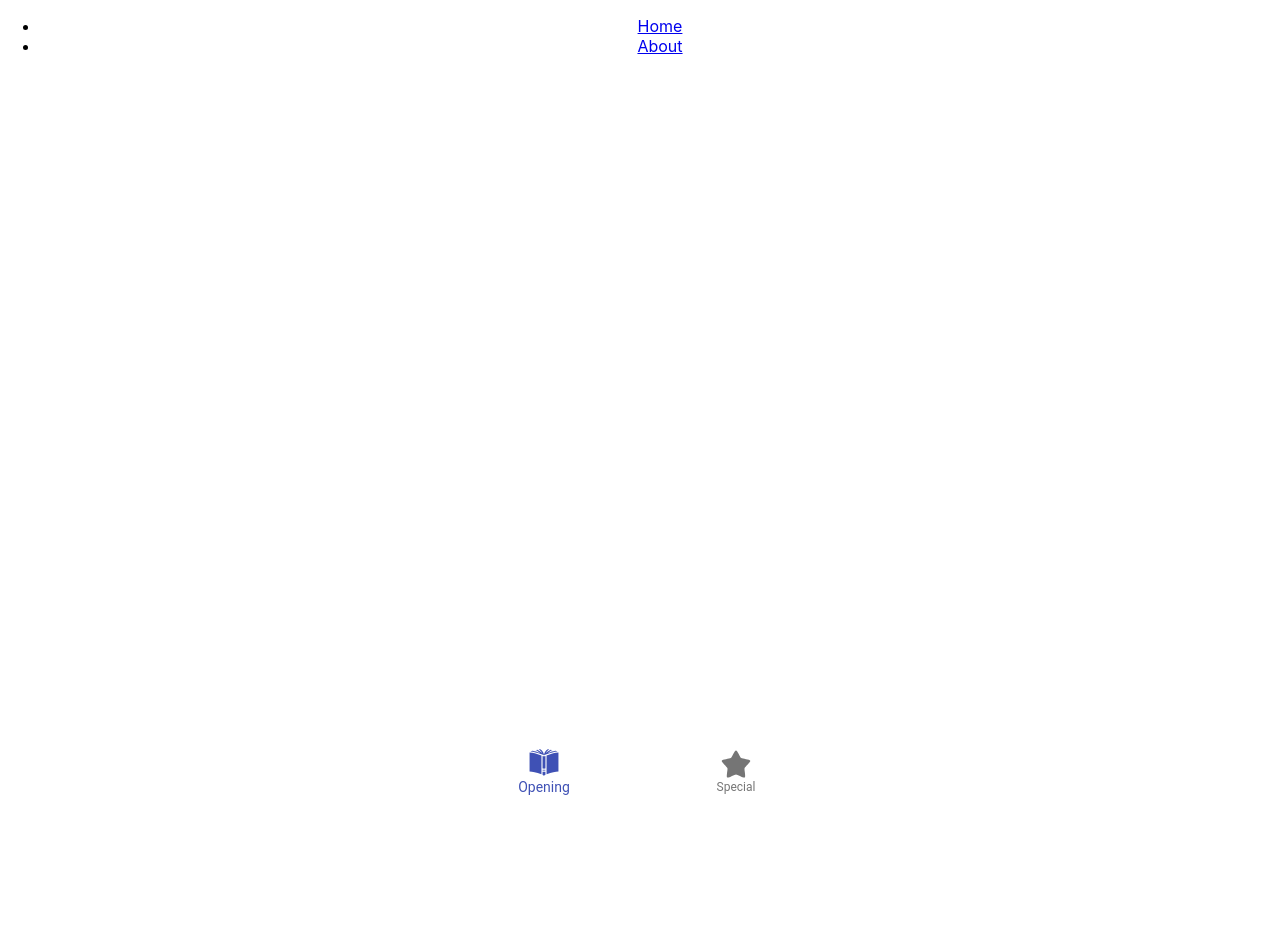
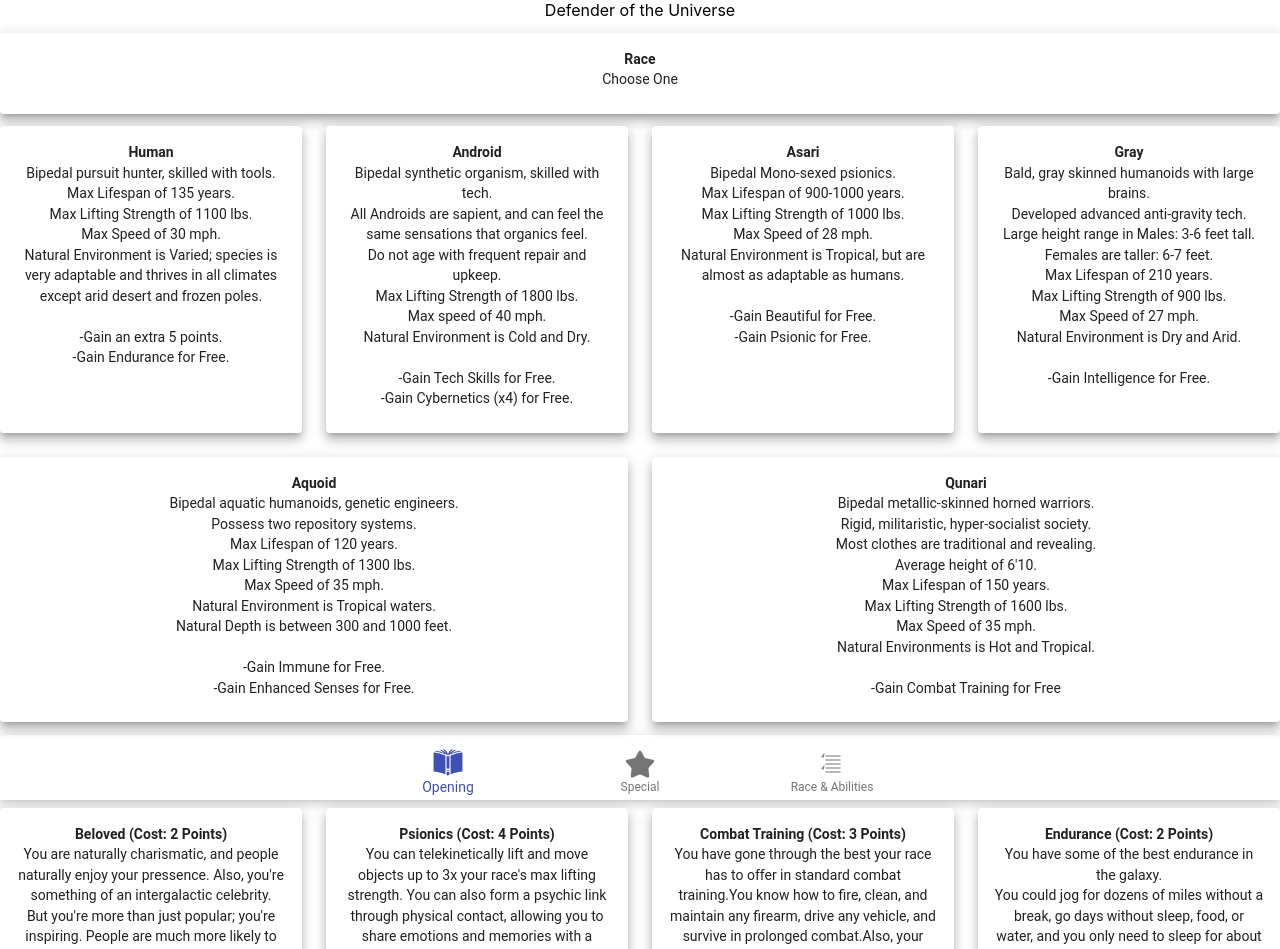
Before and after one commit to acreed1998/dotucyoa-again, a React (Create React App) app: page /randa in a window 1280 px wide. Shown: the top 949 px of the page. Before the commit the page ends 800 px from the top, so only its background shows below. Built offline with nearby package versions, Linux system fonts and the light colour scheme.

Commit message:
partially complete race and abilities section

```diff
--- a/src/App.js
+++ b/src/App.js
@@ -6,6 +6,7 @@
 import { BrowserRouter as Router, Route, Link } from "react-router-dom";
 import Opening from './routes/Opening';
 import Special from './routes/Special';
+import RaceAndAbilities from './routes/RaceAndAbilities';
 
 class App extends Component {
   constructor(props) {
@@ -40,7 +41,13 @@
   changeSpecial(specialArray) {
     const user = this.state.user;
     user.special = specialArray;
-    this.setState({user: user});
+    this.setState({ user: user });
+  }
+
+  changeRace(raceArray) {
+    const user = this.state.user;
+    user.race = raceArray;
+    this.setState({ user: user });
   }
 
   render() {
@@ -48,22 +55,19 @@
       <div className="App">
         <Router>
           <div>
-            <nav>
-              <ul>
-                <li>
-                  <Link to="/">Home</Link>
-                </li>
-                <li>
-                  <Link to="/special/">About</Link>
-                </li>
-              </ul>
-            </nav>
+            <div>Defender of the Universe</div>
             <BottomNavigation setBottomTab={this.setBottomTab.bind(this)} />
             <Route path="/" exact render={() => <Opening openingText={CYOAData.opening} />} />
             <Route path="/special/" render={() => <Special
             special={CYOAData.special}
             user={this.state.user}
             changeSpecial={this.changeSpecial.bind(this)} />} />
+            <Route path="/randa/" render={() => <RaceAndAbilities
+            user={this.state.user}
+            races={CYOAData.race}
+            abilities={CYOAData.abilities}
+            changeRace={this.changeRace.bind(this)}
+            />} />
           </div>
         </Router>
       </div>
--- a/src/components/BottomNavigation.js
+++ b/src/components/BottomNavigation.js
@@ -5,7 +5,7 @@
 import BottomNavigationAction from '@material-ui/core/BottomNavigationAction';
 import { GiBookCover } from "react-icons/gi";
 import { GiRoundStar } from "react-icons/gi";
-// import { GiChecklist } from "react-icons/gi";
+import { GiChecklist } from "react-icons/gi";
 import { Link } from "react-router-dom";
 
 class SimpleBottomNavigation extends React.Component {
@@ -13,7 +13,7 @@
     super(props);
     this.state = {
       value: 0,
-      sections: ['Opening', 'Special'],
+      sections: ['Opening', 'Special', 'Race & Abilitiess'],
     }
   }
 
@@ -36,6 +36,7 @@
       >
         <BottomNavigationAction label="Opening" icon={<GiBookCover size={'2em'} onClick={() => { console.log(this.state.value) }} />} component={Link} to={"/"}/>
         <BottomNavigationAction label="Special" icon={<GiRoundStar size={'2em'} />} component={Link} to={"/special/"} />
+        <BottomNavigationAction label={"Race & Abilities"} icon={<GiChecklist size={'2em'} />} component={Link} to={"/randa/"} />
       </BottomNavigation>
     );
   }
--- a/src/components/NoChoiceCard.js
+++ b/src/components/NoChoiceCard.js
@@ -38,7 +38,7 @@
   const { classes } = props;
 
   return (
-    <Card className={classes.card} raised style={{marginBottom: 25}}>
+    <Card className={classes.card} raised style={{marginBottom: 12.5, marginTop: 12.5}}>
       <CardContent>
         <Typography component="div">
           {Parser(props.cardText)}
--- a/src/routes/RaceAndAbilities.js
+++ b/src/routes/RaceAndAbilities.js
@@ -0,0 +1,52 @@
+import React, { Component } from "react";
+import NoChoiceCard from '../components/NoChoiceCard';
+import ChoiceCard from '../components/ChoiceCard';
+import _ from 'lodash';
+import GridItem from '@material-ui/core/Grid';
+
+export default class RaceAndAbilities extends Component {
+  constructor(props) {
+    super(props);
+    this.state = {
+
+    };
+  }
+
+
+  render() {
+    return (
+      <div>
+        <NoChoiceCard cardText={this.props.races.opening} />
+        <GridItem container spacing={24} justify='space-evenly'>
+          {_.map(this.props.races.choices, (choice, index) => {
+            return (
+              <GridItem key={`special-grid-${index}`} item xs>
+                <ChoiceCard
+                  cardText={choice.text}
+                  special={index}
+                  changeRace={this.props.changeRace}
+                  picked={_.includes(this.props.user.race, index)}
+                  onClick={() => { this.changeRace(index) }} />
+              </GridItem>
+            );
+          })}
+        </GridItem>
+        <NoChoiceCard cardText={this.props.abilities.opening} />
+        <GridItem container spacing={24} justify='space-evenly'>
+          {_.map(this.props.abilities.choices, (choice, index) => {
+            return (
+              <GridItem key={`special-grid-${index}`} item xs>
+                <ChoiceCard
+                  cardText={choice.text}
+                  special={index}
+                  chooseAbility={this.props.chooseAbility}
+                  picked={_.includes(this.props.user.abilities, index)}
+                  onClick={() => { this.chooseAbility(index) }} />
+              </GridItem>
+            );
+          })}
+        </GridItem>
+      </div>
+    );
+  }
+}
```
